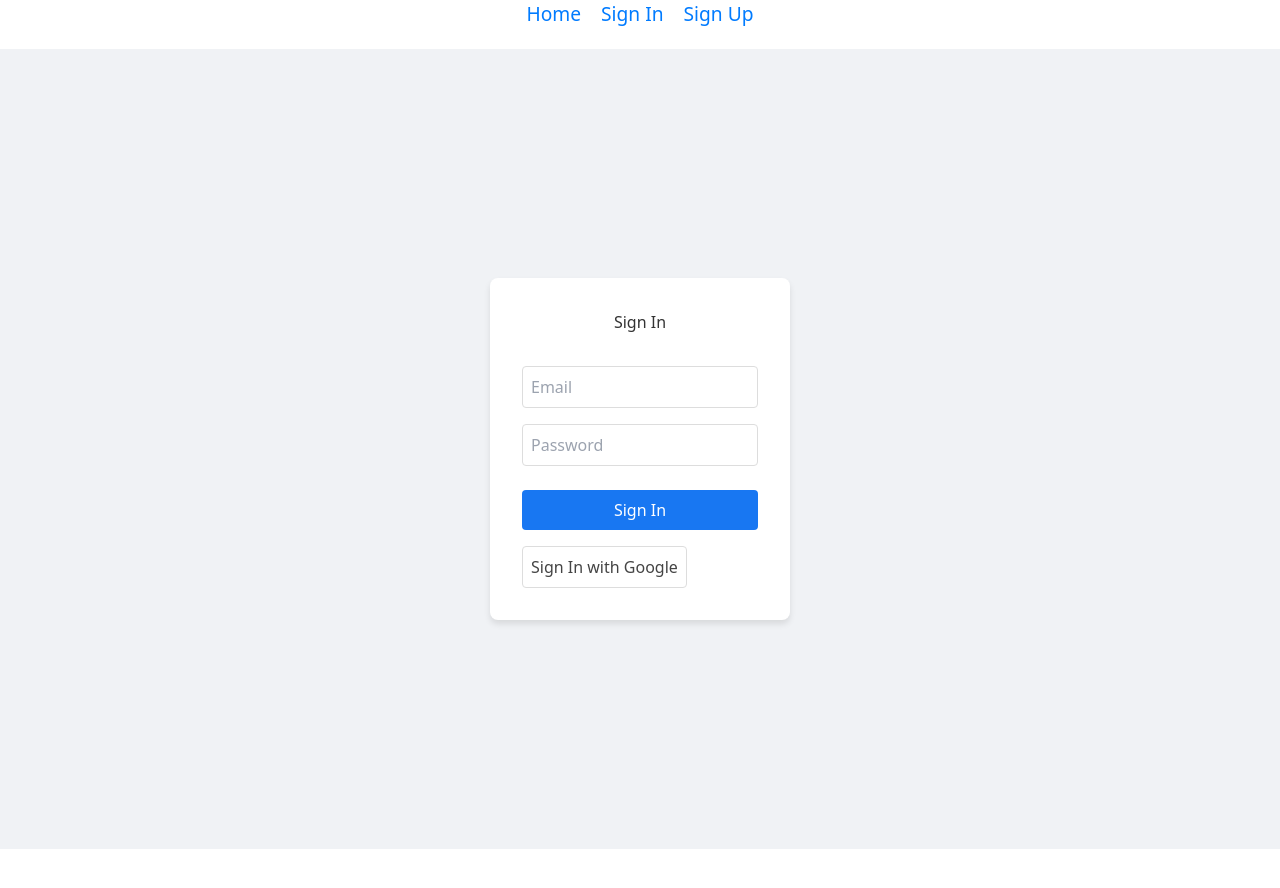
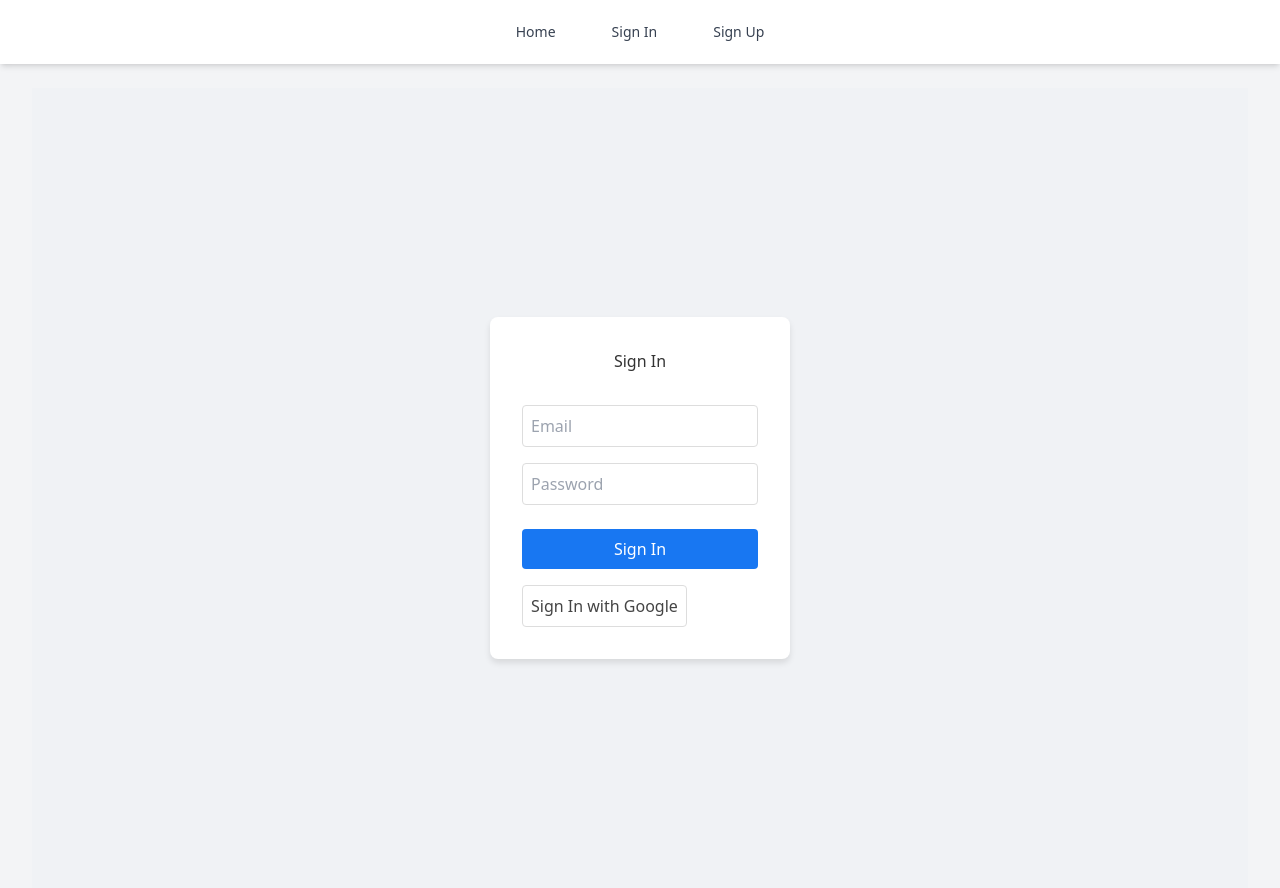
Before and after one commit to 60eokk/find-my-app, a React (Create React App) app: page /signin in a window 1280 px wide. Shown: the top 888 px of the page. Before the commit the page ends 849 px from the top, so only its background shows below. Built offline with nearby package versions, Linux system fonts and the light colour scheme; no server answers.

Commit message:
tailwind css successfully implemented

```diff
--- a/src/App.js
+++ b/src/App.js
@@ -6,13 +6,7 @@ import MainPage from './MainPage';
 import SignInPage from './Signin';
 import SignUpPage from './Signup';
 import Friends from './Friends';
-// import './App.css';
 
-
-
-// nav, link, route: nav is used to group "link components",
-// link is from react-router-dom, and it navigates between different routes without reloading full page
-// and route is also from react-router-dom, defining path b/w URL path and React component
 const App = () => {
   const [user, setUser] = useState(null);
 
@@ -25,39 +19,36 @@ const App = () => {
 
   return (
     <Router>
-      <div className="app-container">
-        <nav style={styles.nav}>
-          <Link to="/" style={styles.link}>Home</Link>
-          {!user && <Link to="/signin" style={styles.link}>Sign In</Link>}
-          {!user && <Link to="/signup" style={styles.link}>Sign Up</Link>}
-          {user && <Link to="/Friends" style={styles.link}>Friends</Link>}
-          {user && <button onClick={() => auth.signOut()} style={styles.link}>Sign Out</button>}
+      <div className="min-h-screen bg-gray-100">
+        <nav className="bg-white shadow-md">
+          <div className="max-w-7xl mx-auto px-4 sm:px-6 lg:px-8">
+            <div className="flex justify-center h-16">
+              <div className="flex space-x-8 items-center">
+                <Link to="/" className="text-gray-700 hover:bg-gray-100 hover:text-gray-900 px-3 py-2 rounded-md text-sm font-medium">Home</Link>
+                {!user && <Link to="/signin" className="text-gray-700 hover:bg-gray-100 hover:text-gray-900 px-3 py-2 rounded-md text-sm font-medium">Sign In</Link>}
+                {!user && <Link to="/signup" className="text-gray-700 hover:bg-gray-100 hover:text-gray-900 px-3 py-2 rounded-md text-sm font-medium">Sign Up</Link>}
+                {user && <Link to="/Friends" className="text-gray-700 hover:bg-gray-100 hover:text-gray-900 px-3 py-2 rounded-md text-sm font-medium">Friends</Link>}
+                {user && <button onClick={() => auth.signOut()} className="text-gray-700 hover:bg-gray-100 hover:text-gray-900 px-3 py-2 rounded-md text-sm font-medium">Sign Out</button>}
+              </div>
+            </div>
+          </div>
         </nav>
 
+        <main className="max-w-7xl mx-auto py-6 sm:px-6 lg:px-8">
           <Routes>
             <Route path="/" element={<MainPage user={user} />} />
             <Route path="/signin" element={<SignInPage />} />
             <Route path="/signup" element={<SignUpPage />} />
             <Route path="/Friends" element={<Friends user={user} />} />
           </Routes>
+        </main>
       </div>
     </Router>
   );
 };
 
+export default App;
 
-const styles = {
-  nav: {
-    display: 'flex',
-    justifyContent: 'center',
-    marginBottom: '20px',
-  },
-  link: {
-    margin: '0 10px',
-    textDecoration: 'none',
-    fontSize: '1.2rem',
-    color: '#007bff',
-  },
-};
-
-export default App;
+// nav, link, route: nav is used to group "link components",
+// link is from react-router-dom, and it navigates between different routes without reloading full page
+// and route is also from react-router-dom, defining path b/w URL path and React component
--- a/src/MainPage.js
+++ b/src/MainPage.js
@@ -1,4 +1,3 @@
-import './App.css';
 import React, { useState, useEffect, useCallback } from 'react';
 import { MapContainer, TileLayer, Marker, Popup, useMap } from 'react-leaflet';
 import L from 'leaflet';
@@ -62,11 +61,11 @@ const MainPage = ({ user }) => {
   }, []);
 
   return (
-    <div style={styles.container}>
-      <h1 style={styles.heading}>Get Notified!!</h1>
-      <div style={styles.mapContainer}>
+    <div className="flex flex-col items-center justify-start min-h-screen p-5 bg-gray-100">
+      <h1 className="text-4xl font-bold text-center mb-6 text-gray-800">Get Notified!!</h1>
+      <div className="w-full max-w-3xl h-96 border-2 border-gray-300 rounded-lg overflow-hidden mb-4">
         {position ? (
-          <MapContainer center={position} zoom={13} style={styles.map}>
+          <MapContainer center={position} zoom={13} style={{ height: '100%', width: '100%' }}>
             <TileLayer
               url={`https://api.mapbox.com/styles/v1/mapbox/streets-v11/tiles/{z}/{x}/{y}?access_token=${MapboxToken}`}
               tileSize={512}
@@ -91,10 +90,15 @@ const MainPage = ({ user }) => {
             <MapResetButton position={position} />
           </MapContainer>
         ) : (
-          <p>Loading map...</p>
+          <p className="text-center py-4">Loading map...</p>
         )}
       </div>
-      <button onClick={handleMeButtonClick} style={styles.button}>ME!</button>
+      <button
+        onClick={handleMeButtonClick}
+        className="px-6 py-2 text-lg font-semibold text-white bg-blue-500 rounded-lg shadow-md hover:bg-blue-600 focus:outline-none focus:ring-2 focus:ring-blue-500 focus:ring-opacity-75"
+      >
+        ME!
+      </button>
       <Friends user={user} onFriendLocationsUpdate={handleFriendLocationsUpdate} userLocation={position} />
     </div>
   );
@@ -110,49 +114,4 @@ const MapResetButton = ({ position }) => {
   return null;
 };
 
-const styles = {
-  container: {
-    display: 'flex',
-    flexDirection: 'column',
-    alignItems: 'center',
-    justifyContent: 'flex-start',
-    minHeight: '100vh',
-    padding: '20px',
-    backgroundColor: '#f0f0f0',
-  },
-  heading: {
-    fontSize: '3rem',
-    textAlign: 'center',
-    marginBottom: '20px',
-    color: '#333',
-  },
-  button: {
-    padding: '10px 20px',
-    fontSize: '1.2rem',
-    marginTop: '10px',
-    cursor: 'pointer',
-    backgroundColor: '#007bff',
-    color: '#fff',
-    border: 'none',
-    borderRadius: '5px',
-  },
-  mapContainer: {
-    border: '2px solid #333',
-    borderRadius: '8px',
-    overflow: 'hidden',
-    width: '100%', // Ensure the container takes the full width available
-    maxWidth: '800px',
-    height: '500px', // Fix the height to prevent it from changing
-  },
-  map: {
-    height: '100%', // Make sure the map fills the entire container
-    width: '100%', // Make sure the map fills the entire container
-  },
-  input: {
-    margin: '10px',
-    padding: '5px',
-    fontSize: '1rem',
-  },
-};
-
-export default MainPage
+export default MainPage;
```
Lines whose indentation alone changed are shown as unchanged.
